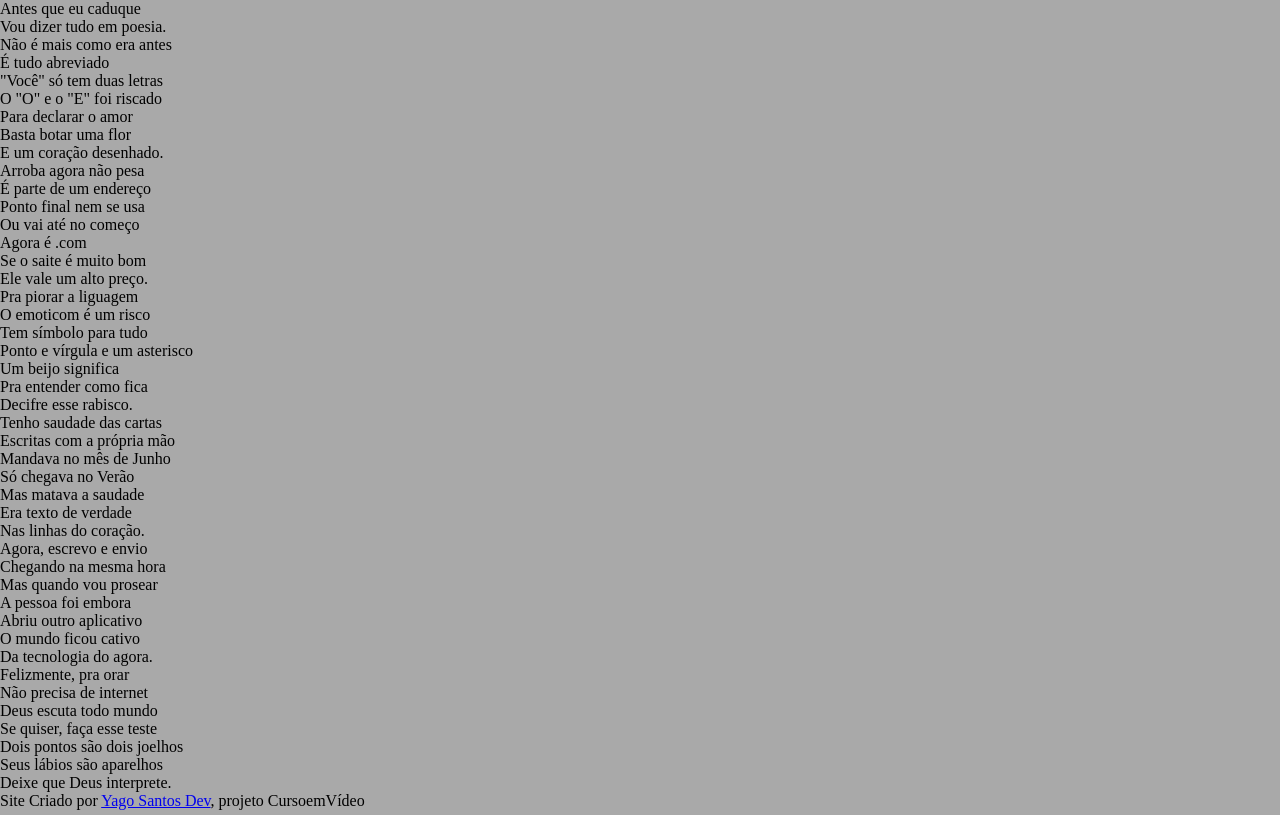
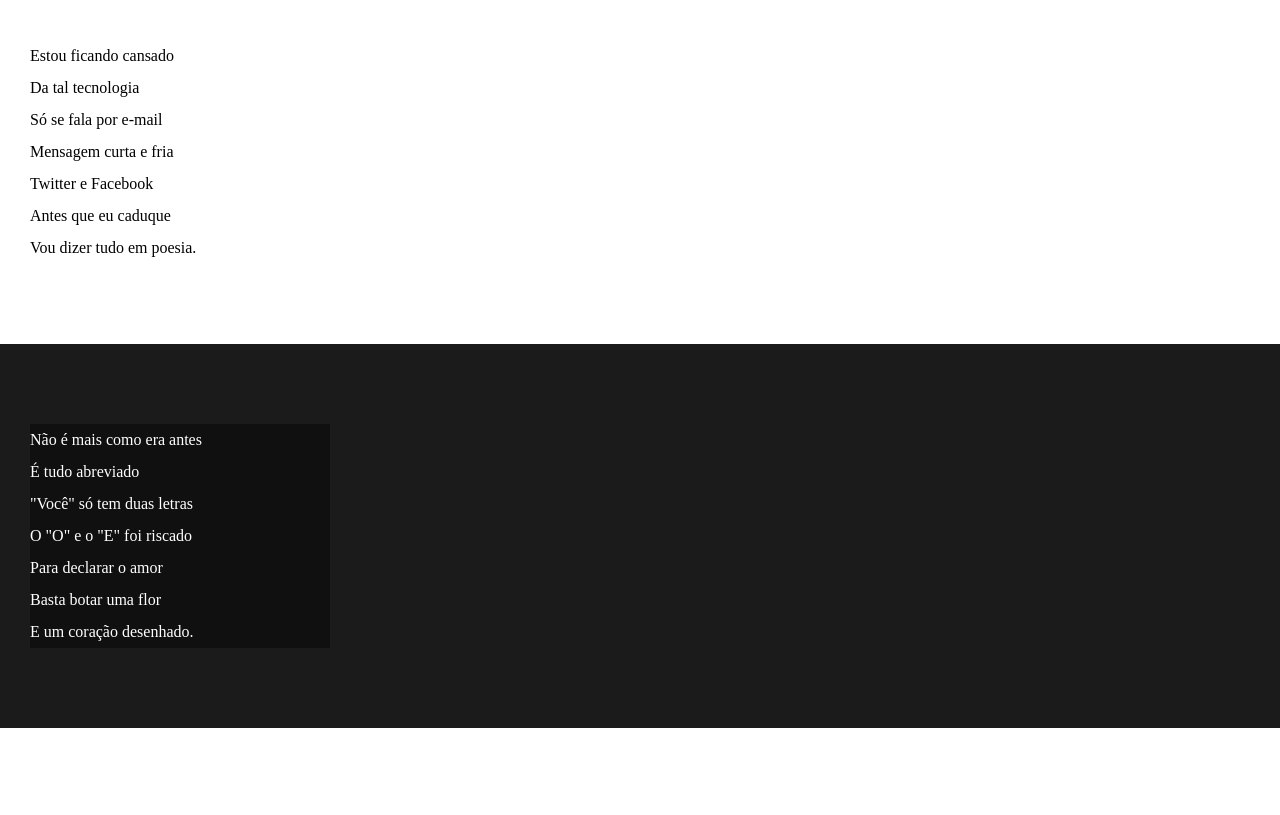
Before and after one commit to yagosantos-dev/projeto-cordel, a plain HTML site: page index.html in a window 1280 px wide. Shown: the part 195-1010 px from the top of the page. Drawn offline with Linux system fonts and the light colour scheme.

Commit message:
atualizei fundos e textos

```diff
--- a/estilo/style.css
+++ b/estilo/style.css
@@ -20,3 +20,46 @@ header > h1 {
     padding-top: 50px;
     font-variant: small-caps;
 }
+
+header > p {
+    padding-bottom: 50px;
+}
+
+header a, footer a {
+    color: white;
+    text-decoration: none;
+    font-weight: bolder;
+}
+
+header a:hover, footer a:hover {
+    text-decoration: underline;
+}
+
+section{
+    padding-top:10vh;
+    padding-bottom: 10vh;
+    line-height: 2em;
+    padding-left: 30px;
+}
+section.normal {
+    background-color: white;
+    color: black;
+}
+
+section.img {
+    background-color: rgb(28, 27, 27);
+    color: white;
+}
+
+section.img > p {
+    width: 300px;
+
+    background-color: rgba(0, 0, 0, 0.418);
+}
+
+footer {
+    background-color: black;
+    text-align: center;
+    color: white;
+    padding: 10px;
+}
```
